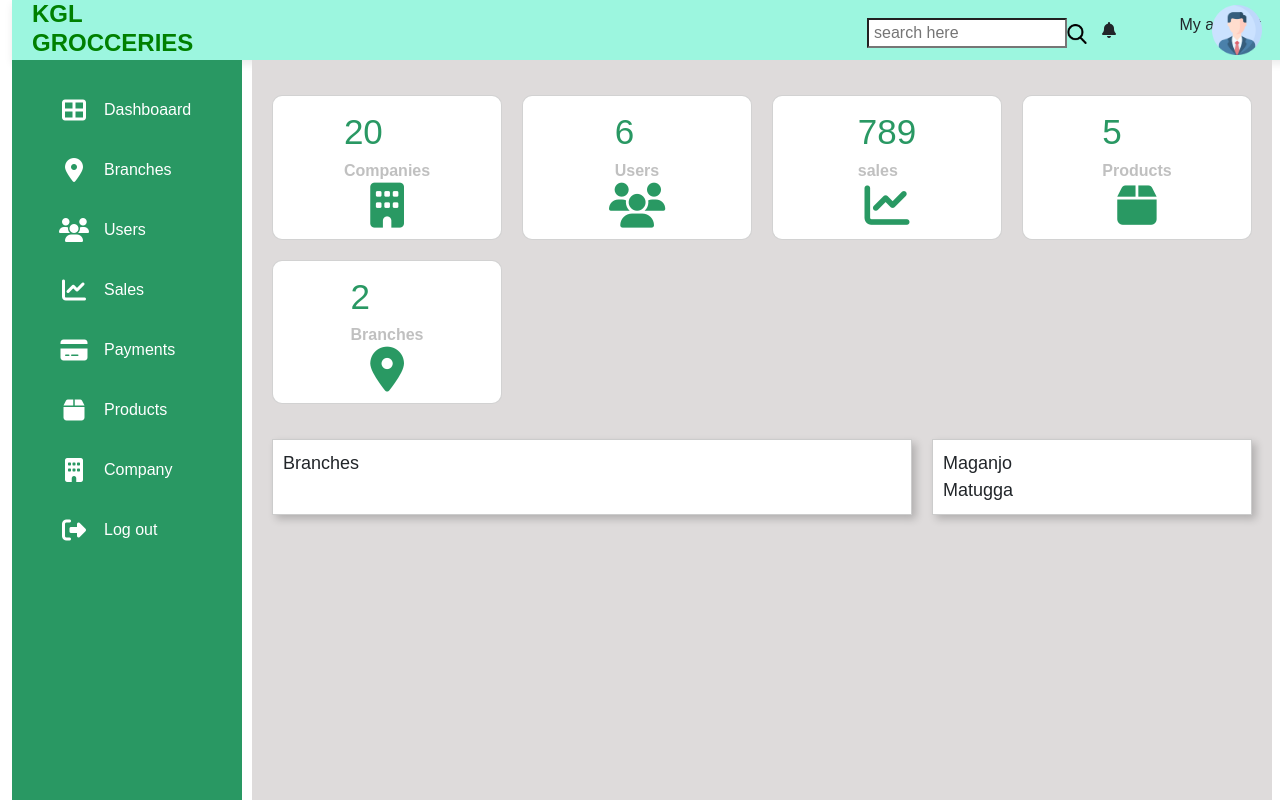
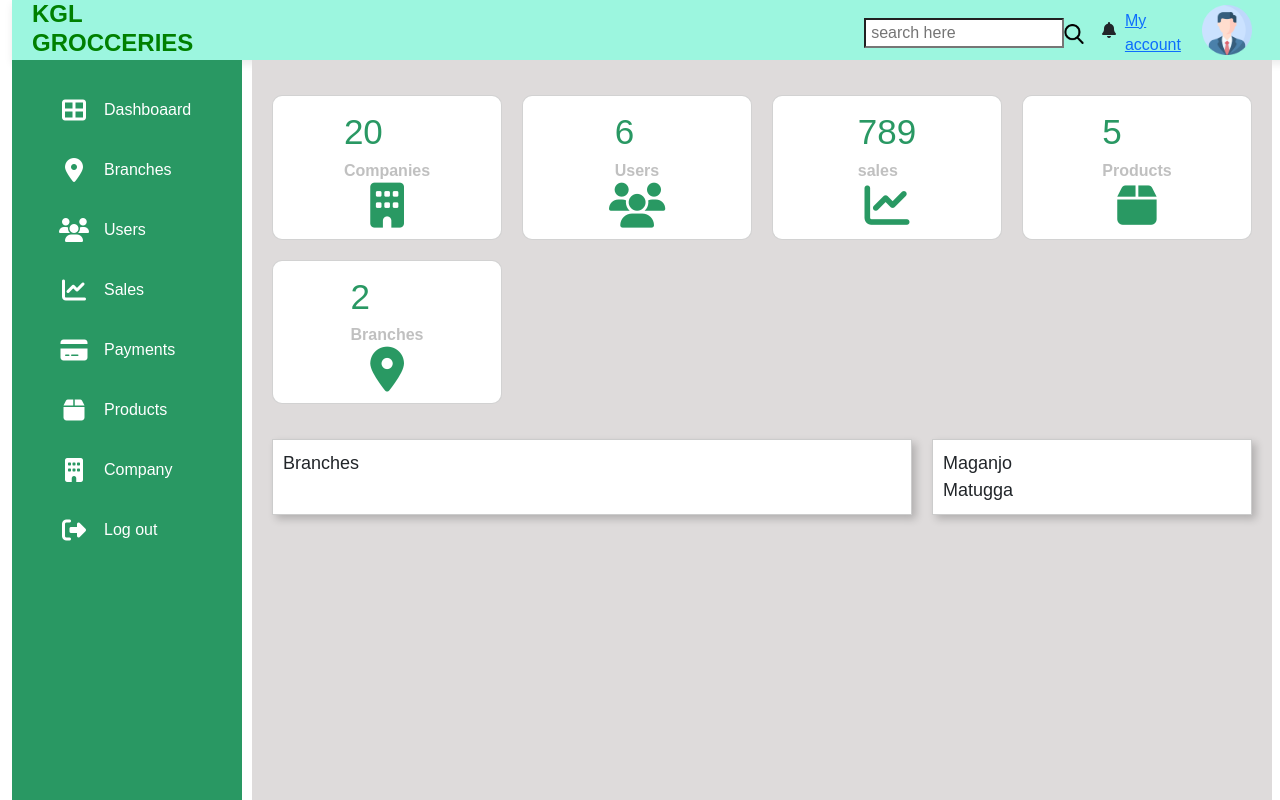
Before and after one commit to Vera24-vee/Vero, a plain HTML site: page dash.html in a window 1280 px wide. Drawn offline with Linux system fonts and the light colour scheme.

```diff
--- a/css/stylessheet.css
+++ b/css/stylessheet.css
@@ -64,15 +64,16 @@ body{
 
 .user{
     position: absolute;
-    left: 1200px;
+   margin-right: 200px;
+   margin-left: 1190px;
     width: 50px;
     height: 50px;
 
 }
 .user img{
-    position: absolute;
+
     top: 0;
-    left: 1200;
+
     height: 100%;
     width: 100%;
     object-fit: cover;
--- a/dash.html
+++ b/dash.html
@@ -24,16 +24,17 @@
             </div>
             <i class="fas fa-bell" id="fas"></i>
 
+
+
             <div class="user">
+                <img src="images/usersz.png" alt="">
 
-            <a href="myaccount.html"><img src="images/usersz.png" alt=""></a>
 
             </div>
-            <a href="myaccount.html"></a>
-            <div>
-                <p >My account</p>
+            <div >
+                <a href="myaccount.html">My account</a>
+
             </div>
-            </a>
 
             <div class="sidebar">
                 <ul>
```
Also changed, not shown: myaccount.html (+6 -5 lines).
